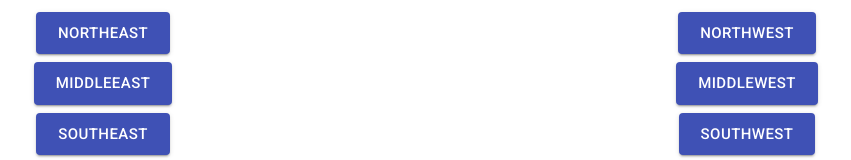
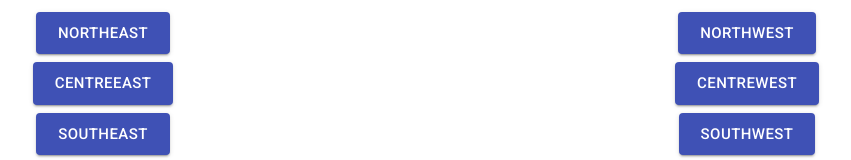
Before and after one commit to mrowling/sprinklers-ui, a React (Create React App) app: page / in a window 1280 px wide. Shown: the part 312-472 px from the top of the page, without its empty margins (215-1066 px from the left). Built offline with nearby package versions, Linux system fonts and the light colour scheme.

Commit message:
Update sprinkler list

```diff
--- a/src/App.js
+++ b/src/App.js
@@ -2,6 +2,7 @@ import React from "react";
 import logo from "./logo.svg";
 import "./App.css";
 
+import { sprinklers } from "./config/sprinklers";
 import SprinklerButtonGroup from "./components/SprinklerButtonGroup";
 
 function App() {
@@ -9,7 +10,7 @@ function App() {
     <div className="App">
       <header className="App-header">
         <img src={logo} className="App-logo" alt="logo" />
-        <SprinklerButtonGroup />
+        <SprinklerButtonGroup sprinklers={sprinklers} />
       </header>
     </div>
   );
--- a/src/components/SprinklerButtonGroup.js
+++ b/src/components/SprinklerButtonGroup.js
@@ -4,32 +4,7 @@ import { Grid } from "@material-ui/core";
 import SprinklerButton from "./SprinklerButton";
 
 function SprinklerButtonGroup(props) {
-  const sprinklers = [
-    {
-      fullName: "NorthEast",
-      shortName: "ne",
-    },
-    {
-      fullName: "NorthWest",
-      shortName: "nw",
-    },
-    {
-      fullName: "MiddleEast",
-      shortName: "me",
-    },
-    {
-      fullName: "MiddleWest",
-      shortName: "me",
-    },
-    {
-      fullName: "SouthEast",
-      shortName: "se",
-    },
-    {
-      fullName: "SouthWest",
-      shortName: "sw",
-    },
-  ];
+  const { sprinklers } = props;
   const sprinklerButtons = sprinklers.map(({ fullName, shortName }, i) => {
     return (
       <SprinklerButton key={i} fullName={fullName} shortName={shortName} />
--- /dev/null
+++ b/src/config/sprinklers.js
@@ -0,0 +1,26 @@
+export const sprinklers = [
+  {
+    fullName: "NorthEast",
+    shortName: "ne",
+  },
+  {
+    fullName: "NorthWest",
+    shortName: "nw",
+  },
+  {
+    fullName: "CentreEast",
+    shortName: "me",
+  },
+  {
+    fullName: "CentreWest",
+    shortName: "me",
+  },
+  {
+    fullName: "SouthEast",
+    shortName: "se",
+  },
+  {
+    fullName: "SouthWest",
+    shortName: "sw",
+  },
+];
```
